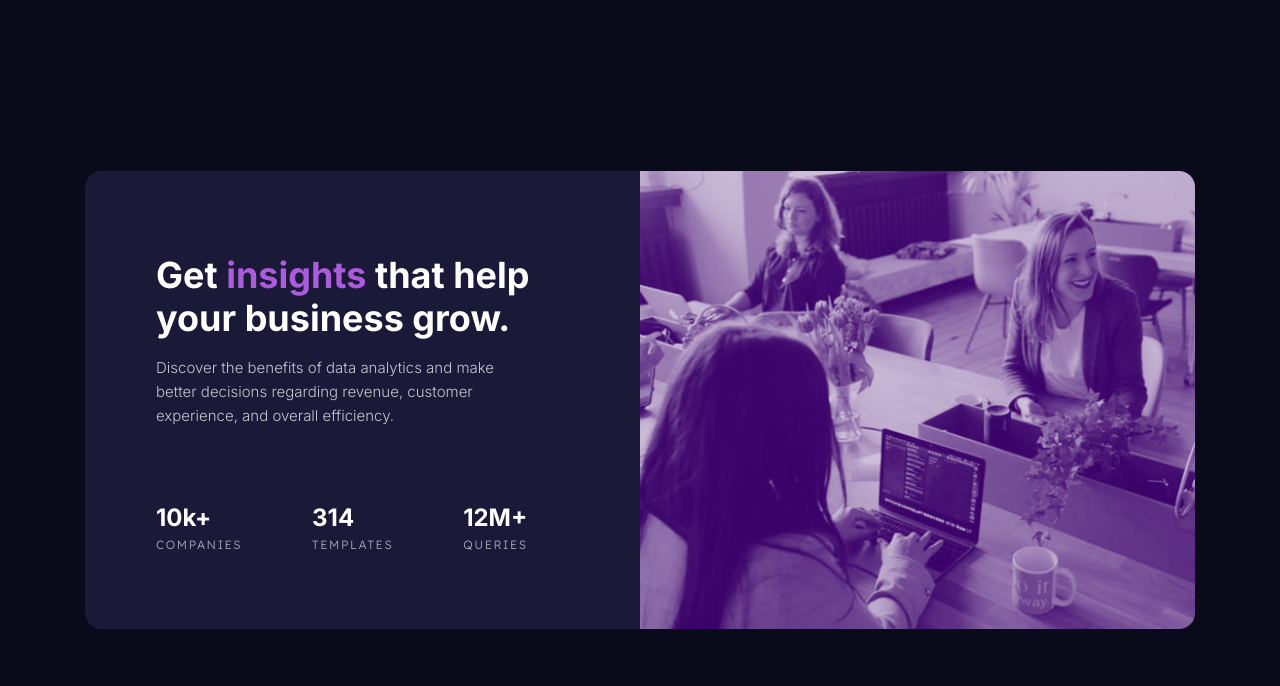
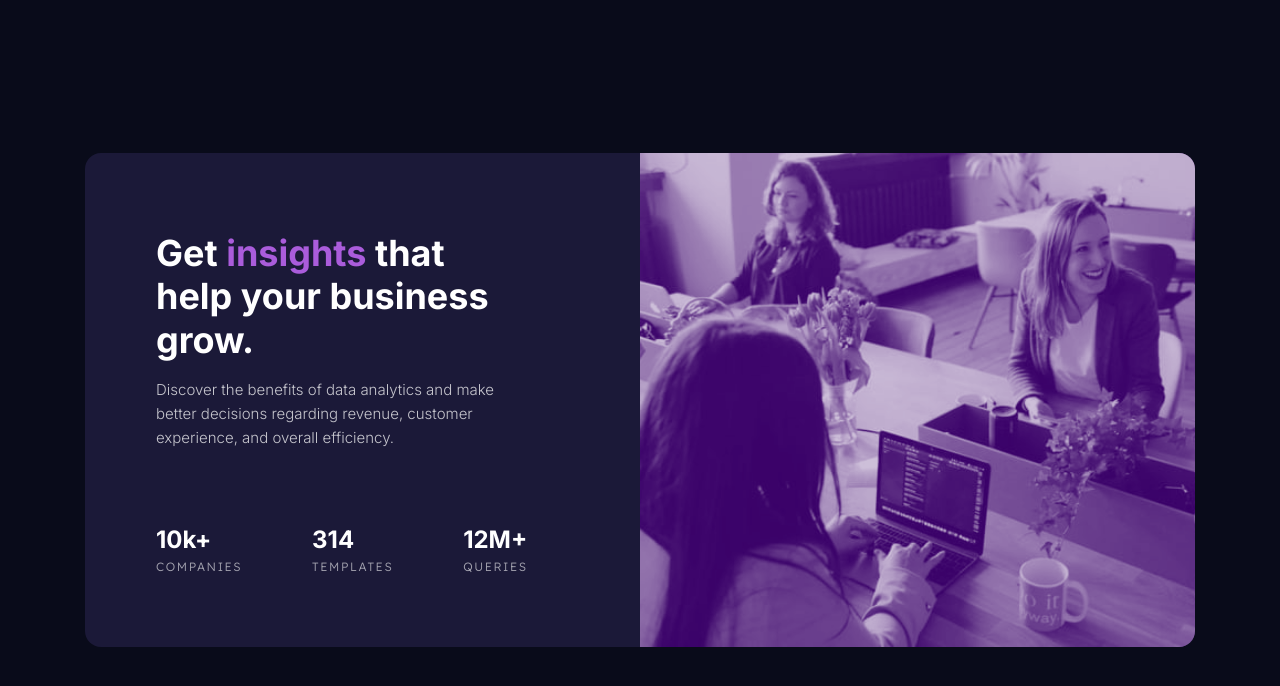
Before and after one commit to gmagnenat/stats-preview-card-component, a website built with Vite: page index.html in a window 1280 px wide. Built offline with nearby package versions, Linux system fonts and the light colour scheme.

Commit message:
Fix heading width

```diff
--- a/scss/main.scss
+++ b/scss/main.scss
@@ -44,6 +44,8 @@ body {
   margin-top: 0.5rem;
   line-height: 1.2;
   font-size: $fs-heading;
+  max-width: 15ch;
+  margin-inline: auto;
 }
 
 .card__heading > span {
@@ -101,6 +103,10 @@ body {
     padding: 4.4375rem;
   }
 
+  .card__heading {
+    margin-inline: unset;
+  }
+
   .card__description {
     text-align: left;
     margin-inline: unset;
```
